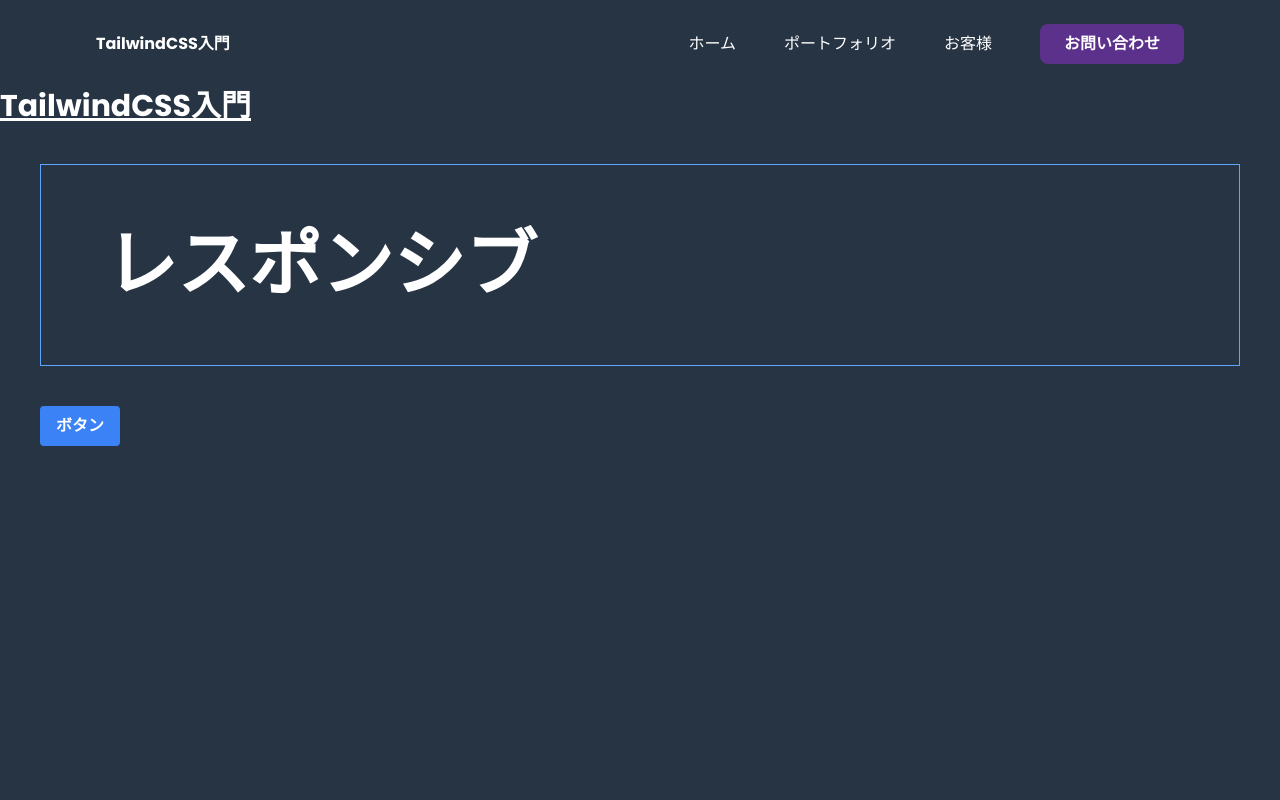
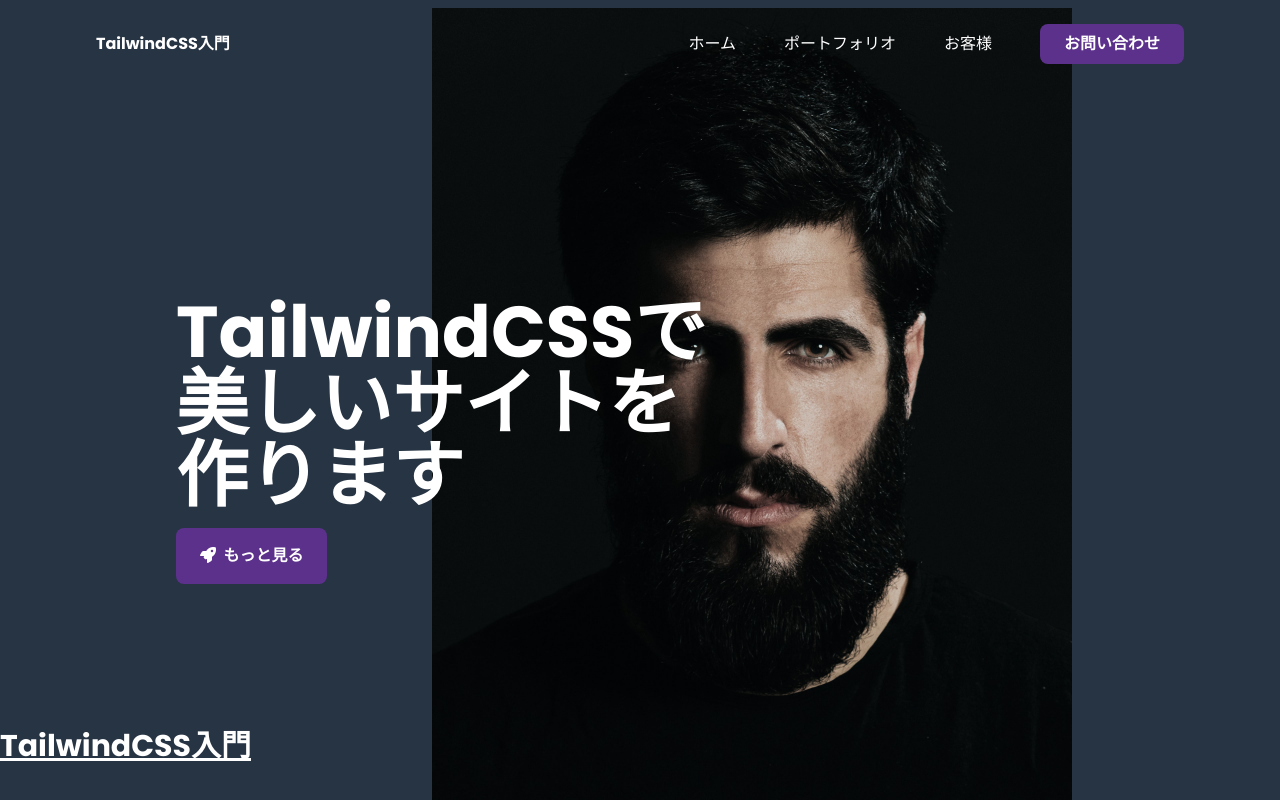
Before and after one commit to kawamuragen/udemy-tailwindcss-for-beginner, a website: page src/index.html in a window 1280 px wide. Shown: the top 800 px of the page. Drawn offline with Linux system fonts and the light colour scheme.

Commit message:
🚧 Add hero area

```diff
--- a/src/index.html
+++ b/src/index.html
@@ -37,6 +37,25 @@
         <div class="md:hidden"><i class="fa-solid fa-bars"></i></div>
       </div>
     </header>
+    <!-- Hero area -->
+    <div id="home" class="container mt-16 flex justify-between items-center mx-auto px-8 md:px-14 lg:px-24 w-full">
+      <div class="flex flex-wrap md:flex-nowrap">
+        <div class="md:my-36 lg:ml-20 flex flex-wrap justify-center md:justify-start max-w-xl">
+          <h1 class="font-bold text-5xl text-center md:text-left lg:text-7xl md:text-6xl">
+            TailwindCSSで<br />美しいサイトを<br />作ります
+          </h1>
+          <button class="px-6 py-4 mt-4 bg-theme font-bold rounded-lg hover:bg-purple-600 transition-all duration-300">
+            <i class="fa-solid fa-rocket mr-1"></i>
+            <span>もっと見る</span>
+          </button>
+        </div>
+        <img
+          src="./images/human.jpg"
+          alt="image"
+          class="md:absolute lg:top-2 lg:right-52 md:w-3/5 w-10/12 mt-12 md:mt-0 right-6 mx-auto -z-10 lg:w-3/6"
+        />
+      </div>
+    </div>
     <h1 class="text-3xl font-bold underline">TailwindCSS入門</h1>
     <div class="border border-blue-400 py-16 px-16 my-10 mx-10">
       <h1 class="lg:text-7xl text-3xl font-bold">レスポンシブ</h1>
```
Also changed, not shown: dist/output.css, src/images/human.jpg (added), src/images/portfolio1.jpg (added), src/images/portfolio2.jpg (added), src/images/portfolio3.jpg (added), src/images/portfolio4.jpg (added), src/images/portfolio5.jpg (added), src/images/portfolio6.jpg (added).
